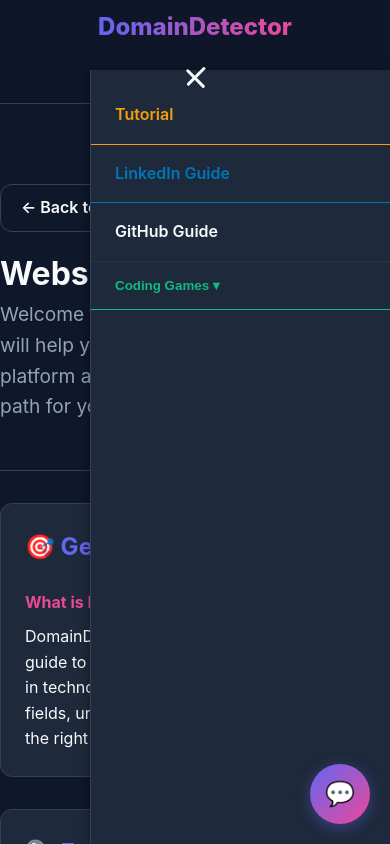
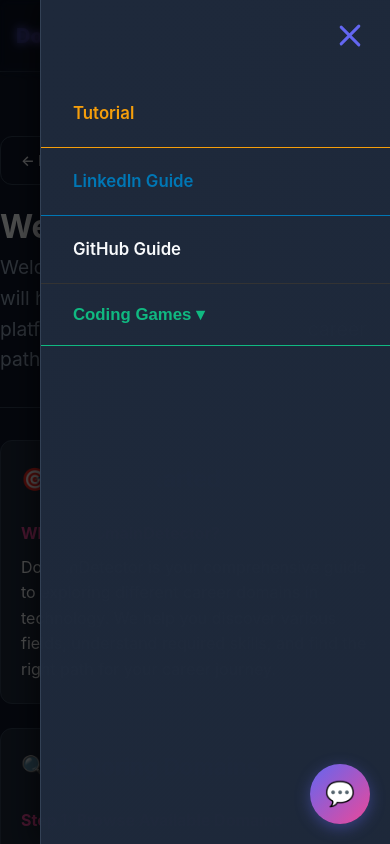
Before and after one commit to Karthikeyan-hub004/DK, a React (Vite) app: page /tutorial in a window 390 px wide. Both pictures are taken after a click on the button "Toggle menu". Shown: the top 844 px of the page. Built offline with nearby package versions, Linux system fonts and the light colour scheme.

Commit message:
UI\UX update

```diff
--- a/src/components/Navbar.jsx
+++ b/src/components/Navbar.jsx
@@ -1,4 +1,4 @@
-import React, { useState } from 'react';
+import React, { useState, useEffect } from 'react';
 import { Link } from 'react-router-dom';
 
 const Navbar = () => {
@@ -12,12 +12,30 @@
         { name: 'Elevator Saga', url: 'https://play.elevatorsaga.com/' }
     ];
 
+    // Prevent body scroll when mobile menu is open
+    useEffect(() => {
+        if (isMobileMenuOpen) {
+            document.body.classList.add('menu-open');
+        } else {
+            document.body.classList.remove('menu-open');
+        }
+
+        return () => {
+            document.body.classList.remove('menu-open');
+        };
+    }, [isMobileMenuOpen]);
+
     const toggleMobileMenu = () => {
         setIsMobileMenuOpen(!isMobileMenuOpen);
     };
 
     const closeMobileMenu = () => {
         setIsMobileMenuOpen(false);
+        setShowGamesDropdown(false);
+    };
+
+    const toggleGamesDropdown = () => {
+        setShowGamesDropdown(!showGamesDropdown);
     };
 
     return (
@@ -38,6 +56,12 @@
                     <span></span>
                 </button>
 
+                {/* Mobile Overlay Backdrop */}
+                <div
+                    className={`mobile-overlay ${isMobileMenuOpen ? 'active' : ''}`}
+                    onClick={closeMobileMenu}
+                ></div>
+
                 {/* Navigation Links */}
                 <div className={`nav-links ${isMobileMenuOpen ? 'active' : ''}`}>
                     <Link to="/tutorial" className="btn btn-outline" style={{ borderColor: '#f59e0b', color: '#f59e0b' }} onClick={closeMobileMenu}>
@@ -51,10 +75,14 @@
                     </Link>
                     <div
                         className="dropdown"
-                        onMouseEnter={() => setShowGamesDropdown(true)}
-                        onMouseLeave={() => setShowGamesDropdown(false)}
+                        onMouseEnter={() => window.innerWidth > 768 && setShowGamesDropdown(true)}
+                        onMouseLeave={() => window.innerWidth > 768 && setShowGamesDropdown(false)}
                     >
-                        <button className="btn btn-outline" style={{ borderColor: '#10b981', color: '#10b981' }}>
+                        <button
+                            className="btn btn-outline"
+                            style={{ borderColor: '#10b981', color: '#10b981' }}
+                            onClick={toggleGamesDropdown}
+                        >
                             Coding Games ▾
                         </button>
                         {showGamesDropdown && (
--- a/src/index.css
+++ b/src/index.css
@@ -18,12 +18,20 @@
     padding: 0;
 }
 
+html {
+    scroll-behavior: smooth;
+}
+
 body {
     font-family: var(--font-sans);
     background-color: var(--background);
     color: var(--text);
     line-height: 1.6;
     min-height: 100vh;
+}
+
+body.menu-open {
+    overflow: hidden;
 }
 
 a {
@@ -150,32 +158,60 @@
 .hamburger {
     display: none;
     flex-direction: column;
-    gap: 4px;
+    gap: 5px;
     background: transparent;
     border: none;
     cursor: pointer;
-    padding: 8px;
-    z-index: 101;
+    padding: 10px;
+    z-index: 1001;
+    transition: all 0.3s ease;
+}
+
+.hamburger:hover {
+    transform: scale(1.1);
 }
 
 .hamburger span {
-    width: 25px;
+    width: 28px;
     height: 3px;
     background: var(--text);
-    border-radius: 3px;
-    transition: all 0.3s ease;
+    border-radius: 4px;
+    transition: all 0.3s cubic-bezier(0.68, -0.55, 0.265, 1.55);
 }
 
 .hamburger.active span:nth-child(1) {
-    transform: rotate(45deg) translate(5px, 5px);
+    transform: rotate(45deg) translate(6px, 6px);
+    background: var(--primary);
 }
 
 .hamburger.active span:nth-child(2) {
     opacity: 0;
+    transform: translateX(20px);
 }
 
 .hamburger.active span:nth-child(3) {
-    transform: rotate(-45deg) translate(7px, -6px);
+    transform: rotate(-45deg) translate(6px, -6px);
+    background: var(--primary);
+}
+
+/* Mobile Menu Overlay */
+.mobile-overlay {
+    display: none;
+    position: fixed;
+    top: 0;
+    left: 0;
+    width: 100%;
+    height: 100vh;
+    background: rgba(0, 0, 0, 0.7);
+    backdrop-filter: blur(4px);
+    z-index: 999;
+    opacity: 0;
+    transition: opacity 0.3s ease;
+}
+
+.mobile-overlay.active {
+    display: block;
+    opacity: 1;
 }
 
 /* Navigation Links */
@@ -193,20 +229,21 @@
 
     .nav-links {
         position: fixed;
-        top: 70px;
+        top: 0;
         right: -100%;
-        width: 100%;
-        max-width: 300px;
-        height: calc(100vh - 70px);
-        background: var(--surface);
+        width: 85%;
+        max-width: 350px;
+        height: 100vh;
+        background: linear-gradient(135deg, var(--surface) 0%, rgba(30, 41, 59, 0.98) 100%);
         border-left: 1px solid var(--border);
         flex-direction: column;
         align-items: stretch;
         gap: 0;
-        padding: 1rem 0;
-        transition: right 0.3s ease;
+        padding: 5rem 0 2rem;
+        transition: right 0.4s cubic-bezier(0.68, -0.55, 0.265, 1.55);
         overflow-y: auto;
-        box-shadow: -2px 0 10px rgba(0, 0, 0, 0.3);
+        box-shadow: -5px 0 25px rgba(0, 0, 0, 0.5);
+        z-index: 1000;
     }
 
     .nav-links.active {
@@ -218,12 +255,36 @@
         text-align: left;
         border-radius: 0;
         border: none;
-        border-bottom: 1px solid var(--border);
-        padding: 1rem 1.5rem;
+        border-bottom: 1px solid rgba(255, 255, 255, 0.05);
+        padding: 1.25rem 2rem;
+        font-size: 1.05rem;
+        transition: all 0.3s ease;
+        position: relative;
+        overflow: hidden;
     }
 
-    .nav-links .btn:hover {
-        background: rgba(99, 102, 241, 0.1);
+    .nav-links .btn::before {
+        content: '';
+        position: absolute;
+        left: 0;
+        top: 0;
+        height: 100%;
+        width: 4px;
+        background: var(--primary);
+        transform: scaleY(0);
+        transition: transform 0.3s ease;
+    }
+
+    .nav-links .btn:hover::before,
+    .nav-links .btn:active::before {
+        transform: scaleY(1);
+    }
+
+    .nav-links .btn:hover,
+    .nav-links .btn:active {
+        background: rgba(99, 102, 241, 0.15);
+        padding-left: 2.25rem;
+        transform: translateX(3px);
     }
 
     .nav-links .dropdown {
@@ -232,6 +293,9 @@
 
     .nav-links .dropdown .btn {
         width: 100%;
+        display: flex;
+        align-items: center;
+        justify-content: space-between;
     }
 
     .nav-links .dropdown-menu {
@@ -240,12 +304,36 @@
         margin-top: 0;
         border-radius: 0;
         border: none;
-        border-top: 1px solid var(--border);
-        box-shadow: none;
+        background: rgba(0, 0, 0, 0.3);
+        box-shadow: inset 0 2px 5px rgba(0, 0, 0, 0.2);
+        animation: slideDown 0.3s ease;
+    }
+
+    @keyframes slideDown {
+        from {
+            opacity: 0;
+            max-height: 0;
+        }
+        to {
+            opacity: 1;
+            max-height: 300px;
+        }
     }
 
     .dropdown-item {
-        padding: 1rem 2rem;
+        padding: 1rem 2.5rem;
+        font-size: 0.95rem;
+        border-bottom: 1px solid rgba(255, 255, 255, 0.03);
+        transition: all 0.2s ease;
+    }
+
+    .dropdown-item:hover {
+        background: rgba(99, 102, 241, 0.2);
+        padding-left: 3rem;
+    }
+
+    .dropdown-item:last-child {
+        border-bottom: none;
     }
 }
 
@@ -482,30 +570,112 @@
 
 /* Mobile Responsiveness Improvements */
 @media (max-width: 768px) {
+    .container {
+        padding: 0 1rem;
+    }
+
+    .hero {
+        padding: 2.5rem 0;
+    }
+
     .hero h1 {
-        font-size: 2.5rem;
+        font-size: 2.2rem;
+        line-height: 1.3;
     }
 
     .hero p {
         font-size: 1rem;
-        padding: 0 10px;
+        padding: 0 0.5rem;
     }
 
     .nav-content {
-        flex-direction: column;
-        gap: 1rem;
-        text-align: center;
+        flex-direction: row;
+        justify-content: space-between;
     }
 
     .navbar {
-        padding: 0.5rem 0;
+        padding: 1rem 0;
+    }
+
+    .btn {
+        min-height: 44px;
+        min-width: 44px;
     }
 
     .card {
-        padding: 1rem;
+        padding: 1.25rem;
+        margin-bottom: 0.5rem;
     }
 
     .section-title {
-        font-size: 1.5rem;
+        font-size: 1.4rem;
+    }
+
+    .grid {
+        grid-template-columns: 1fr;
+        gap: 1.25rem;
+        padding: 1.5rem 0;
+    }
+
+    .detail-grid {
+        grid-template-columns: 1fr;
+        gap: 1.5rem;
+    }
+
+    .detail-header {
+        padding: 2rem 0;
+    }
+
+    .info-box {
+        padding: 1.25rem;
+    }
+
+    .tag {
+        font-size: 0.85rem;
+        padding: 0.35rem 0.85rem;
+    }
+
+    .roadmap-list li {
+        padding-left: 2.5rem;
+        font-size: 0.95rem;
+    }
+
+    .roadmap-list li::before {
+        width: 1.75rem;
+        height: 1.75rem;
+        line-height: 1.75rem;
+        font-size: 0.8rem;
+    }
+
+    .roadmap-list li::after {
+        left: 0.85rem;
     }
 }
+
+/* Small Mobile Devices */
+@media (max-width: 480px) {
+    .hero h1 {
+        font-size: 1.8rem;
+    }
+
+    .logo {
+        font-size: 1.25rem;
+    }
+
+    .nav-links {
+        width: 90%;
+    }
+
+    .grid {
+        gap: 1rem;
+    }
+
+    .card h3 {
+        font-size: 1.3rem;
+    }
+
+    .btn {
+        font-size: 0.9rem;
+        padding: 0.75rem 1.25rem;
+    }
+}
```
